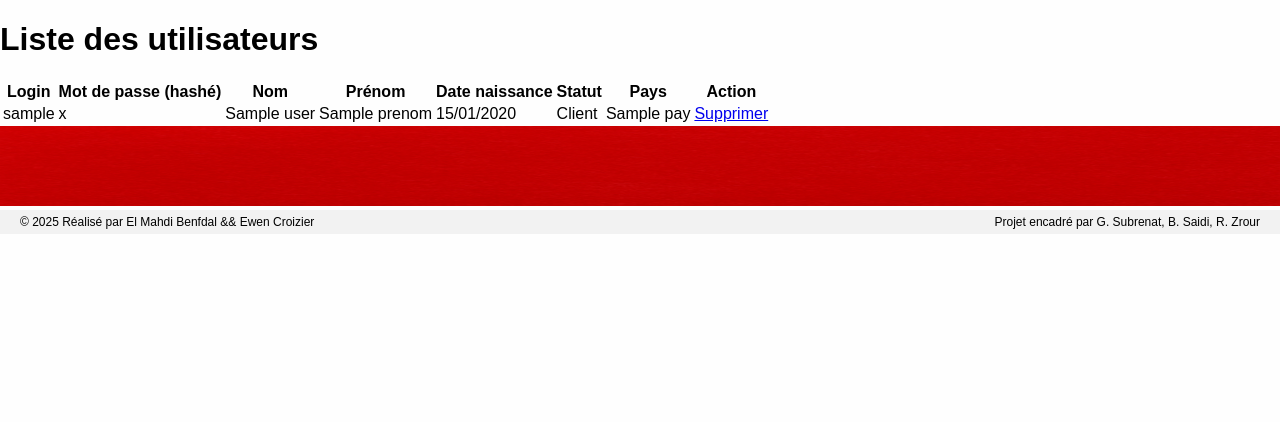
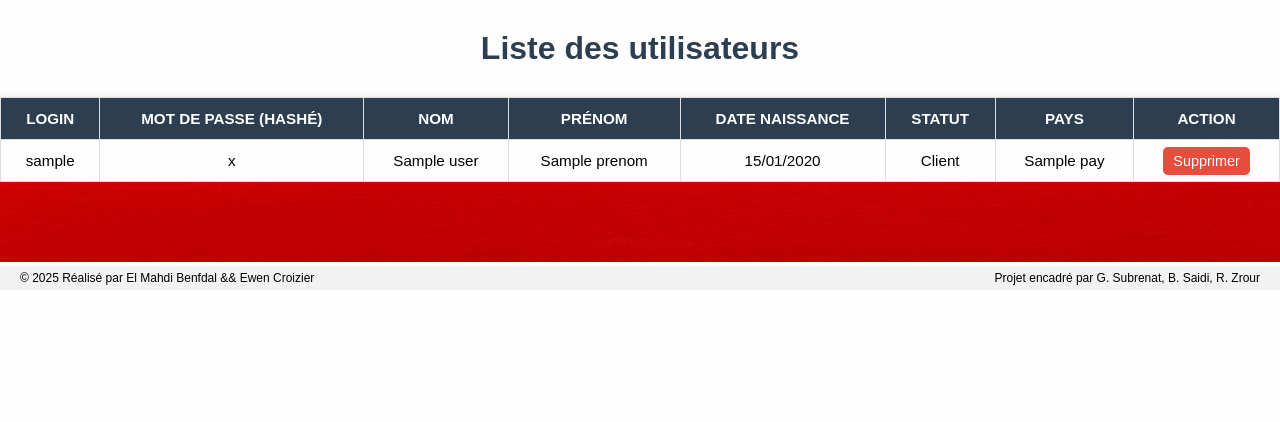
Before and after one commit to kaaix/WEB, a Symfony app: template templates/admin/users_list.html.twig in a window 1280 px wide. Shown: the part 136-558 px from the top of the page. Run offline with Twig, Linux system fonts and the light colour scheme; the template is opened without the code that fills it: most values are stand-ins (such as "Sample title", 1, 10 or a date in 2020); some libraries are stand-ins or nearby versions.

Commit message:
feat(version 6.1): améliorations mineures et ajustements post-v6

```diff
--- /dev/null
+++ b/public/css/admin_users.css
@@ -0,0 +1,69 @@
+/* Fichier : public/css/admin_users.css */
+
+h1 {
+    text-align: center;
+    margin: 30px 0;
+    font-weight: bold;
+    color: #2c3e50;
+}
+
+.table {
+    width: 100%;
+    margin-top: 20px;
+    border-collapse: collapse;
+    box-shadow: 0 0 10px rgba(0,0,0,0.1);
+    font-size: 0.95rem;
+}
+
+.table th, .table td {
+    padding: 12px 15px;
+    border: 1px solid #ddd;
+    text-align: center;
+}
+
+.table thead {
+    background-color: #2c3e50;
+    color: white;
+    text-transform: uppercase;
+}
+
+.table tbody tr:nth-child(even) {
+    background-color: #f8f9fa;
+}
+
+.table tbody tr:hover {
+    background-color: #e2e6ea;
+}
+
+.btn-danger {
+    background-color: #e74c3c;
+    color: white;
+    border: none;
+    padding: 6px 10px;
+    font-size: 0.9rem;
+    border-radius: 5px;
+    text-decoration: none;
+}
+
+.btn-danger:hover {
+    background-color: #c0392b;
+}
+
+.alert {
+    width: 80%;
+    margin: 10px auto;
+    padding: 10px 15px;
+    border-radius: 5px;
+    font-weight: bold;
+    text-align: center;
+}
+
+.alert-success {
+    background-color: #d4edda;
+    color: #155724;
+}
+
+.alert-danger {
+    background-color: #f8d7da;
+    color: #721c24;
+}
--- a/templates/admin/users_list.html.twig
+++ b/templates/admin/users_list.html.twig
@@ -1,6 +1,11 @@
 {% extends 'base/site_base.html.twig' %}
 
 {% block title %}Gestion des utilisateurs{% endblock %}
+
+{% block stylesheets %}
+    {{ parent() }}
+    <link rel="stylesheet" href="{{ asset('css/admin_users.css') }}">
+{% endblock %}
 
 {% block body %}
 <h1>Liste des utilisateurs</h1>
@@ -32,7 +37,7 @@
             <td>{{ user.password }}</td>
             <td>{{ user.nom }}</td>
             <td>{{ user.prenom }}</td>
-            <td>{{ user.dateNaissance|date('d/m/Y') }}</td>
+            <td>{{ user.dateNaissance ? user.dateNaissance|date('d/m/Y') : '—' }}</td>
             <td>
                 {% if 'ROLE_SUPER_ADMIN' in user.roles %}
                     Super-admin
@@ -43,11 +48,7 @@
                 {% endif %}
             </td>
             <td>
-                {% if user.pays %}
-                    {{ user.pays.nom }}
-                {% else %}
-                    —
-                {% endif %}
+                {{ user.pays ? user.pays.nom : '—' }}
             </td>
             <td>
                 {% if user != app.user and 'ROLE_SUPER_ADMIN' not in user.roles %}
--- a/templates/base/base.html.twig
+++ b/templates/base/base.html.twig
@@ -5,6 +5,7 @@
     <meta charset="UTF-8">
     <title>{% block title %}Mon Site de Vente{% endblock %}</title>
     <link rel="stylesheet" href="{{ asset('css/app.css') }}">
+    {% block stylesheets %}{% endblock %} {# ➕ Ajouté ce bloc ici ! #}
 </head>
 <body>
     <header>
@@ -37,7 +38,6 @@
         </div>
     </footer>
 
-    {# image d'arrière plan très légère #}
     <div class="background-logo">
         <img src="{{ asset('images/Universite_de_Poitiers.png') }}" alt="Logo UP" class="logo-fond">
     </div>
```
Also changed, not shown: src/Controller/AdminUserController.php (+8 -5 lines), src/Repository/UserRepository.php (+18 -0 lines), bd_commerce/bd_commerce.db.
